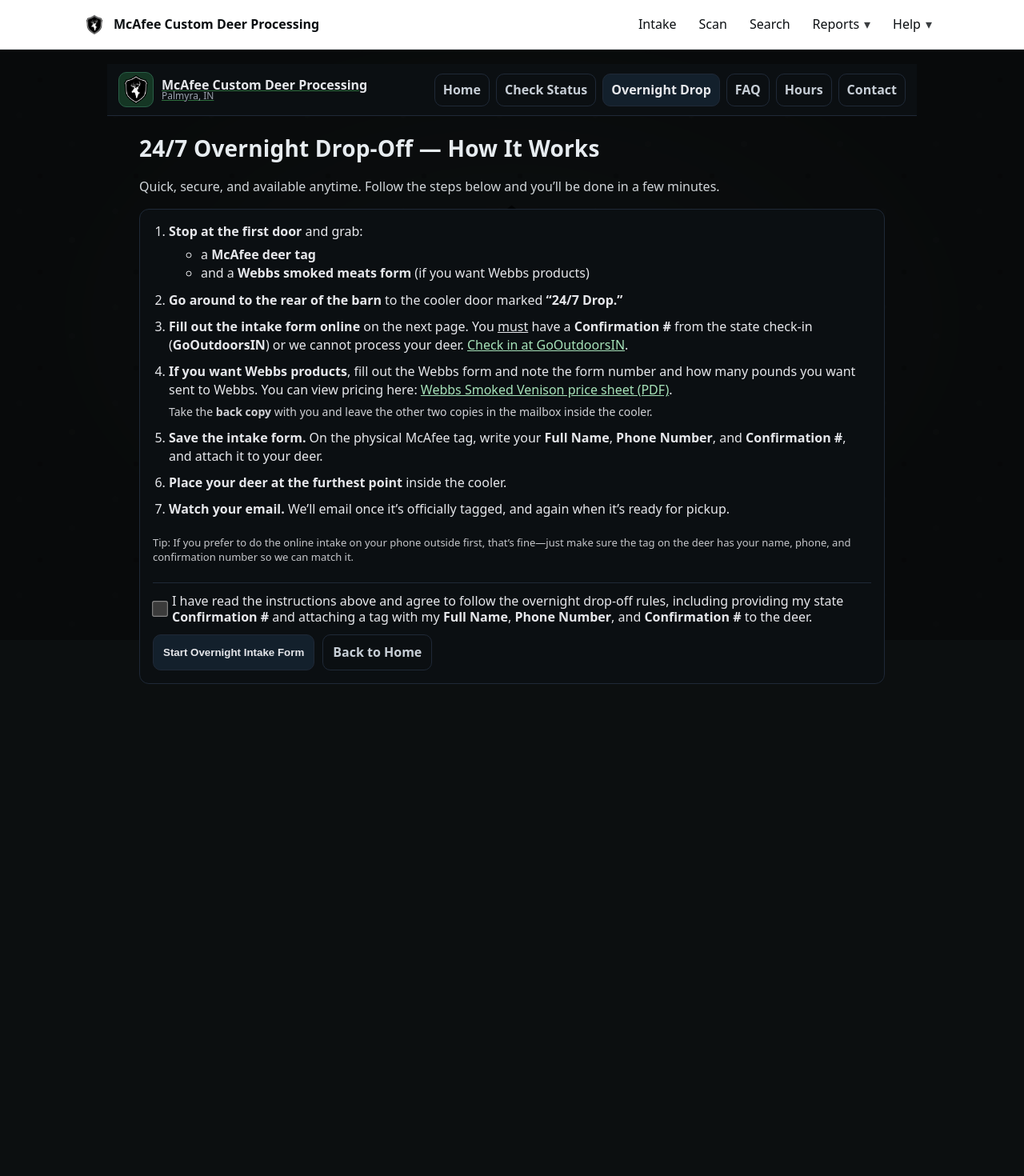
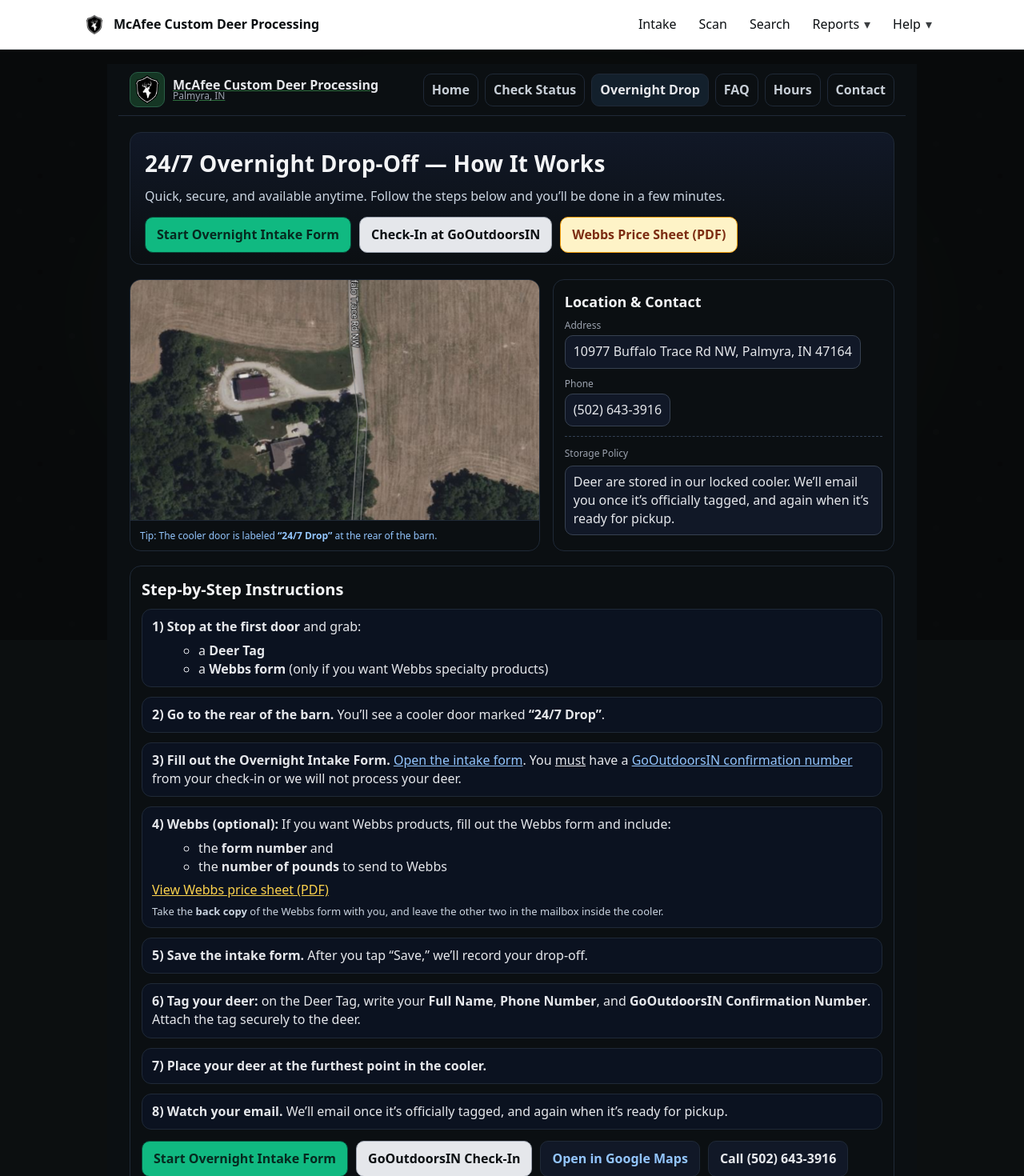
Before and after one commit to djanes11/deer-intake, a Next.js app: page /overnight in a window 1280 px wide. Shown: the top 1470 px of the page at 80% size. Before the commit the page ends 955 px from the top, so only its background shows below. Built offline with nearby package versions, Linux system fonts and the light colour scheme; no server answers.

Commit message:
Update page.tsx

```diff
--- a/app/overnight/page.tsx
+++ b/app/overnight/page.tsx
@@ -1,176 +1,442 @@
-// app/overnight/page.tsx
+// app/drop-instructions/page.tsx
+import 'server-only';
 import Link from 'next/link';
+import Image from 'next/image';
 import CustomerHeader from '../components/CustomerHeader';
 
+export const runtime = 'nodejs';
 export const dynamic = 'force-dynamic';
 export const revalidate = 0;
 
-export default function OvernightInfoPage() {
+export const metadata = {
+  title: 'Overnight Drop-Off Instructions | McAfee Custom Deer Processing',
+  description:
+    'Step-by-step guide for using the 24/7 overnight drop at McAfee Custom Deer Processing.',
+};
+
+const GO_OUTDOORS_URL = 'https://www.gooutdoorsin.com/login';
+// Put your Webbs price sheet in /public as /webbs-price-list.pdf
+const WEBBS_PRICE_SHEET_URL = '/webbs-price.pdf';
+// Property photo placed in /public (optional). Replace path/name if needed.
+const PROPERTY_IMAGE = '/property-overview.jpg';
+// Where your overnight intake form lives:
+const OVERNIGHT_INTAKE_PATH = '/intake/overnight';
+
+// Optional contact details for quick actions (click-to-call/maps).
+const BUSINESS = {
+  name: 'McAfee Custom Deer Processing',
+  address: '10977 Buffalo Trace Rd NW, Palmyra, IN 47164', // update if needed
+  phoneDisplay: '(502) 643-3916',               // update if needed
+  phoneE164: '+15026433916',                    // update if needed
+  mapsUrl: 'https://www.google.com/maps/place/McAfee+Custom+Deer+Processing/@38.3589993,-86.1374638,17z/data=!3m1!4b1!4m6!3m5!1s0x88694f6a5bbc0d69:0x55f1bf1b2c069cd4!8m2!3d38.3589951!4d-86.1348889!16s%2Fg%2F11fn4yq71c?entry=ttu&g_ep=EgoyMDI1MTAwOC4wIKXMDSoASAFQAw%3D%3D',
+};
+
+export default function DropInstructionsPage() {
   return (
-    <>
+    <main style={{ background: '#0b0f12', minHeight: '100vh', color: '#e5e7eb' }}>
       <CustomerHeader />
 
-      <main style={{ maxWidth: 960, margin: '20px auto', padding: '0 14px 40px' }}>
-        <h1 style={{ fontSize: 28, fontWeight: 900, marginBottom: 8 }}>
+      <div style={{ maxWidth: 1080, margin: '0 auto', padding: '20px 14px 40px' }}>
+        {/* Hero / Intro */}
+        <section
+          style={{
+            background: 'linear-gradient(180deg,#111827 0%, #0b0f12 100%)',
+            border: '1px solid #1f2937',
+            borderRadius: 14,
+            padding: '18px 18px 14px',
+            marginBottom: 18,
+          }}
+        >
+          <h1
+            style={{
+              fontSize: 28,
+              fontWeight: 900,
+              letterSpacing: 0.2,
+              margin: '0 0 8px',
+              color: '#f3f4f6',
+            }}
+          >
             24/7 Overnight Drop-Off — How It Works
           </h1>
-        <p style={{ opacity: 0.9, marginBottom: 16 }}>
+          <p style={{ margin: 0, color: '#cbd5e1', lineHeight: 1.5 }}>
             Quick, secure, and available anytime. Follow the steps below and you’ll be done in a few minutes.
           </p>
 
+          {/* Quick Actions */}
+          <div
+            style={{
+              marginTop: 14,
+              display: 'flex',
+              gap: 10,
+              flexWrap: 'wrap',
+            }}
+          >
+            <Link
+              href={OVERNIGHT_INTAKE_PATH}
+              style={{
+                background: '#10b981',
+                color: '#06291f',
+                fontWeight: 800,
+                padding: '10px 14px',
+                borderRadius: 10,
+                border: '1px solid #064e3b',
+                textDecoration: 'none',
+              }}
+            >
+              Start Overnight Intake Form
+            </Link>
+
+            <a
+              href={GO_OUTDOORS_URL}
+              target="_blank"
+              rel="noreferrer"
+              style={{
+                background: '#e5e7eb',
+                color: '#0b0f12',
+                fontWeight: 800,
+                padding: '10px 14px',
+                borderRadius: 10,
+                border: '1px solid #9ca3af',
+                textDecoration: 'none',
+              }}
+            >
+              Check-In at GoOutdoorsIN
+            </a>
+
+            <a
+              href={WEBBS_PRICE_SHEET_URL}
+              target="_blank"
+              rel="noreferrer"
+              style={{
+                background: '#fef3c7',
+                color: '#7c2d12',
+                fontWeight: 800,
+                padding: '10px 14px',
+                border: '1px solid #f59e0b',
+                borderRadius: 10,
+                textDecoration: 'none',
+              }}
+            >
+              Webbs Price Sheet (PDF)
+            </a>
+          </div>
+        </section>
+
+        {/* Property / Visual (optional) */}
+        <section
+          style={{
+            display: 'grid',
+            gridTemplateColumns: '1.2fr 1fr',
+            gap: 16,
+            alignItems: 'stretch',
+          }}
+        >
           <div
             style={{
               border: '1px solid #1f2937',
+              borderRadius: 14,
+              overflow: 'hidden',
               background: '#0b0f12',
-            color: '#e6e7eb',
-            borderRadius: 12,
-            padding: 16,
-            display: 'grid',
-            gap: 14,
             }}
           >
-          <ol style={{ margin: 0, paddingLeft: 20, display: 'grid', gap: 10 }}>
-            <li>
-              <b>Stop at the first door</b> and grab:
-              <ul style={{ marginTop: 6 }}>
-                <li>a <b>McAfee deer tag</b></li>
-                <li>and a <b>Webbs smoked meats form</b> (if you want Webbs products)</li>
+            <div style={{ position: 'relative', width: '100%', height: 300 }}>
+              {/* If you don’t have this image in /public, delete this block */}
+              <Image
+                src={PROPERTY_IMAGE}
+                alt="Property overview"
+                fill
+                sizes="(max-width: 1024px) 100vw, 50vw"
+                style={{ objectFit: 'cover' }}
+                priority
+              />
+            </div>
+            <div style={{ padding: '10px 12px', borderTop: '1px solid #1f2937' }}>
+              <div style={{ fontSize: 12, color: '#93c5fd' }}>
+                Tip: The cooler door is labeled <b>“24/7 Drop”</b> at the rear of the barn.
+              </div>
+            </div>
+          </div>
+
+          {/* Contact / Location card */}
+          <div
+            style={{
+              border: '1px solid #1f2937',
+              borderRadius: 14,
+              padding: 14,
+              background: '#0b0f12',
+            }}
+          >
+            <h2 style={{ margin: '0 0 8px', fontSize: 18, fontWeight: 900, color: '#f3f4f6' }}>
+              Location & Contact
+            </h2>
+            <div style={{ display: 'grid', gap: 10 }}>
+              <div>
+                <div style={{ fontSize: 12, color: '#9ca3af' }}>Address</div>
+                <a
+                  href={BUSINESS.mapsUrl}
+                  target="_blank"
+                  rel="noreferrer"
+                  style={{
+                    display: 'inline-block',
+                    marginTop: 4,
+                    background: '#111827',
+                    color: '#e5e7eb',
+                    border: '1px solid #374151',
+                    borderRadius: 10,
+                    padding: '8px 10px',
+                    textDecoration: 'none',
+                  }}
+                >
+                  {BUSINESS.address}
+                </a>
+              </div>
+              <div>
+                <div style={{ fontSize: 12, color: '#9ca3af' }}>Phone</div>
+                <a
+                  href={`tel:${BUSINESS.phoneE164 || (BUSINESS.phoneDisplay || '').replace(/\D+/g, '')}`}
+                  style={{
+                    display: 'inline-block',
+                    marginTop: 4,
+                    background: '#111827',
+                    color: '#e5e7eb',
+                    border: '1px solid #374151',
+                    borderRadius: 10,
+                    padding: '8px 10px',
+                    textDecoration: 'none',
+                  }}
+                >
+                  {BUSINESS.phoneDisplay}
+                </a>
+              </div>
+            </div>
+
+            <div style={{ marginTop: 12, borderTop: '1px dashed #334155', paddingTop: 12 }}>
+              <div style={{ fontSize: 12, color: '#9ca3af', marginBottom: 6 }}>
+                Storage Policy
+              </div>
+              <div
+                style={{
+                  background: '#111827',
+                  border: '1px solid #374151',
+                  borderRadius: 10,
+                  padding: '8px 10px',
+                  color: '#e5e7eb',
+                }}
+              >
+                Deer are stored in our locked cooler. We’ll email you once it’s officially tagged,
+                and again when it’s ready for pickup.
+              </div>
+            </div>
+          </div>
+        </section>
+
+        {/* Steps */}
+        <section
+          style={{
+            marginTop: 18,
+            border: '1px solid #1f2937',
+            borderRadius: 14,
+            padding: 14,
+            background: '#0b0f12',
+          }}
+        >
+          <h2 style={{ margin: '0 0 10px', fontSize: 20, fontWeight: 900, color: '#f3f4f6' }}>
+            Step-by-Step Instructions
+          </h2>
+
+          <ol style={{ listStyle: 'none', padding: 0, margin: 0, display: 'grid', gap: 12 }}>
+            <li
+              style={{
+                background: '#0b1220',
+                border: '1px solid #1f2937',
+                borderRadius: 12,
+                padding: '10px 12px',
+              }}
+            >
+              <b>1) Stop at the first door</b> and grab:
+              <ul style={{ margin: '6px 0 0 18px' }}>
+                <li>a <b>Deer Tag</b></li>
+                <li>a <b>Webbs form</b> (only if you want Webbs specialty products)</li>
               </ul>
             </li>
 
-            <li>
-              <b>Go around to the rear of the barn</b> to the cooler door marked <b>“24/7 Drop.”</b>
+            <li
+              style={{
+                background: '#0b1220',
+                border: '1px solid #1f2937',
+                borderRadius: 12,
+                padding: '10px 12px',
+              }}
+            >
+              <b>2) Go to the rear of the barn.</b> You’ll see a cooler door marked <b>“24/7 Drop”</b>.
             </li>
 
-            <li>
-              <b>Fill out the intake form online</b> on the next page. You <u>must</u> have a{' '}
-              <b>Confirmation #</b> from the state check-in (<b>GoOutdoorsIN</b>) or we cannot
-              process your deer.{' '}
-              <a
-                href="https://www.gooutdoorsin.com/login"
-                target="_blank"
-                rel="noopener noreferrer"
-                style={{ color: '#a7e3ba', textDecoration: 'underline' }}
+            <li
+              style={{
+                background: '#0b1220',
+                border: '1px solid #1f2937',
+                borderRadius: 12,
+                padding: '10px 12px',
+              }}
             >
-                Check in at GoOutdoorsIN
+              <b>3) Fill out the Overnight Intake Form.</b>{' '}
+              <Link href={OVERNIGHT_INTAKE_PATH} style={{ color: '#93c5fd', textDecoration: 'underline' }}>
+                Open the intake form
+              </Link>
+              . You <u>must</u> have a{' '}
+              <a href={GO_OUTDOORS_URL} target="_blank" rel="noreferrer" style={{ color: '#93c5fd' }}>
+                GoOutdoorsIN confirmation number
               </a>
-              .
+              {' '}from your check-in or we will not process your deer.
             </li>
 
-            <li>
-              <b>If you want Webbs products</b>, fill out the Webbs form and note the form number and
-              how many pounds you want sent to Webbs. You can view pricing here:{' '}
+            <li
+              style={{
+                background: '#0b1220',
+                border: '1px solid #1f2937',
+                borderRadius: 12,
+                padding: '10px 12px',
+              }}
+            >
+              <b>4) Webbs (optional):</b> If you want Webbs products, fill out the Webbs form and include:
+              <ul style={{ margin: '6px 0 0 18px' }}>
+                <li>the <b>form number</b> and</li>
+                <li>the <b>number of pounds</b> to send to Webbs</li>
+              </ul>
+              <div style={{ marginTop: 6 }}>
                 <a
-                href="/docs/webbs-price-list.pdf"
+                  href={WEBBS_PRICE_SHEET_URL}
                   target="_blank"
-                rel="noopener noreferrer"
-                style={{ color: '#a7e3ba', textDecoration: 'underline' }}
+                  rel="noreferrer"
+                  style={{ color: '#fcd34d', textDecoration: 'underline' }}
                 >
-                Webbs Smoked Venison price sheet (PDF)
+                  View Webbs price sheet (PDF)
                 </a>
-              .
-              <div style={{ marginTop: 6, fontSize: 14, opacity: 0.9 }}>
-                Take the <b>back copy</b> with you and leave the other two copies in the mailbox
-                inside the cooler.
+              </div>
+              <div style={{ marginTop: 6, fontSize: 13, color: '#cbd5e1' }}>
+                Take the <b>back copy</b> of the Webbs form with you, and leave the other two in the mailbox inside the cooler.
               </div>
             </li>
 
-            <li>
-              <b>Save the intake form.</b> On the physical McAfee tag, write your{' '}
-              <b>Full Name</b>, <b>Phone Number</b>, and <b>Confirmation #</b>, and attach it to your deer.
+            <li
+              style={{
+                background: '#0b1220',
+                border: '1px solid #1f2937',
+                borderRadius: 12,
+                padding: '10px 12px',
+              }}
+            >
+              <b>5) Save the intake form.</b> After you tap “Save,” we’ll record your drop-off.
             </li>
 
-            <li>
-              <b>Place your deer at the furthest point</b> inside the cooler.
+            <li
+              style={{
+                background: '#0b1220',
+                border: '1px solid #1f2937',
+                borderRadius: 12,
+                padding: '10px 12px',
+              }}
+            >
+              <b>6) Tag your deer:</b> on the Deer Tag, write your <b>Full Name</b>, <b>Phone Number</b>, and{' '}
+              <b>GoOutdoorsIN Confirmation Number</b>. Attach the tag securely to the deer.
             </li>
 
-            <li>
-              <b>Watch your email.</b> We’ll email once it’s officially tagged, and again when it’s ready
-              for pickup.
+            <li
+              style={{
+                background: '#0b1220',
+                border: '1px solid #1f2937',
+                borderRadius: 12,
+                padding: '10px 12px',
+              }}
+            >
+              <b>7) Place your deer at the furthest point in the cooler.</b>
+            </li>
+
+            <li
+              style={{
+                background: '#0b1220',
+                border: '1px solid #1f2937',
+                borderRadius: 12,
+                padding: '10px 12px',
+              }}
+            >
+              <b>8) Watch your email.</b> We’ll email once it’s officially tagged, and again when it’s ready for pickup.
             </li>
           </ol>
 
-          <div style={{ marginTop: 6, fontSize: 13, opacity: 0.85 }}>
-            Tip: If you prefer to do the online intake on your phone outside first, that’s fine—just make
-            sure the tag on the deer has your name, phone, and confirmation number so we can match it.
-          </div>
-
-          {/* Agreement + gated start button */}
-          <form
-            action="/intake/overnight"
-            method="get"
+          {/* Bottom CTAs */}
+          <div
             style={{
-              marginTop: 8,
-              paddingTop: 12,
-              borderTop: '1px solid #1f2937',
-              display: 'grid',
-              gap: 12,
+              marginTop: 14,
+              display: 'flex',
+              gap: 10,
+              flexWrap: 'wrap',
+              alignItems: 'center',
             }}
           >
-            {/* Hidden hint for analytics/routing if you want it later */}
-            <input type="hidden" name="src" value="overnight-info" />
-            <label style={{ display: 'flex', gap: 10, alignItems: 'flex-start', lineHeight: 1.35 }}>
-              <input
-                type="checkbox"
-                name="agree"
-                required
-                aria-required="true"
-                style={{ marginTop: 2, transform: 'scale(1.1)' }}
-              />
-              <span>
-                I have read the instructions above and agree to follow the overnight drop-off rules,
-                including providing my state <b>Confirmation #</b> and attaching a tag with my{' '}
-                <b>Full Name</b>, <b>Phone Number</b>, and <b>Confirmation #</b> to the deer.
-              </span>
-            </label>
-
-            <div style={{ display: 'flex', gap: 10, flexWrap: 'wrap' }}>
-              <button
-                type="submit"
+            <Link
+              href={OVERNIGHT_INTAKE_PATH}
               style={{
-                  display: 'inline-block',
-                  padding: '10px 12px',
+                background: '#10b981',
+                color: '#06291f',
+                fontWeight: 900,
+                padding: '10px 14px',
+                border: '1px solid #064e3b',
                 borderRadius: 10,
-                  border: '1px solid #1f2937',
-                  background: '#13202c',
-                  color: '#e6e7eb',
-                  fontWeight: 800,
+                textDecoration: 'none',
               }}
             >
               Start Overnight Intake Form
-              </button>
-
-              <Link
-                href="/"
+            </Link>
+            <a
+              href={GO_OUTDOORS_URL}
+              target="_blank"
+              rel="noreferrer"
               style={{
-                  display: 'inline-block',
-                  padding: '10px 12px',
+                background: '#e5e7eb',
+                color: '#0b0f12',
+                fontWeight: 800,
+                padding: '10px 14px',
+                border: '1px solid #9ca3af',
                 borderRadius: 10,
-                  border: '1px solid #1f2937',
-                  background: 'transparent',
-                  color: '#c7ced6',
-                  fontWeight: 800,
                 textDecoration: 'none',
               }}
             >
-                Back to Home
-              </Link>
+              GoOutdoorsIN Check-In
+            </a>
+            <a
+              href={BUSINESS.mapsUrl}
+              target="_blank"
+              rel="noreferrer"
+              style={{
+                background: '#111827',
+                color: '#93c5fd',
+                fontWeight: 800,
+                padding: '10px 14px',
+                border: '1px solid #1f2937',
+                borderRadius: 10,
+                textDecoration: 'none',
+              }}
+            >
+              Open in Google Maps
+            </a>
+            <a
+              href={`tel:${BUSINESS.phoneE164 || (BUSINESS.phoneDisplay || '').replace(/\D+/g, '')}`}
+              style={{
+                background: '#111827',
+                color: '#cbd5e1',
+                fontWeight: 800,
+                padding: '10px 14px',
+                border: '1px solid #1f2937',
+                borderRadius: 10,
+                textDecoration: 'none',
+              }}
+            >
+              Call {BUSINESS.phoneDisplay}
+            </a>
           </div>
-          </form>
+        </section>
       </div>
-
-        {/* Optional property photo — put a file at public/overnight-map.jpg if you want this block */}
-        {/* <figure style={{ marginTop: 14 }}>
-          <img
-            src="/overnight-map.jpg"
-            alt="Property overview and 24/7 drop location"
-            style={{ width: '100%', borderRadius: 12, border: '1px solid #1f2937' }}
-          />
-          <figcaption style={{ fontSize: 12, opacity: 0.7, marginTop: 6 }}>
-            Rear cooler door is marked “24/7 Drop”.
-          </figcaption>
-        </figure> */}
     </main>
-    </>
   );
 }
```
Lines whose indentation alone changed are shown as unchanged.
